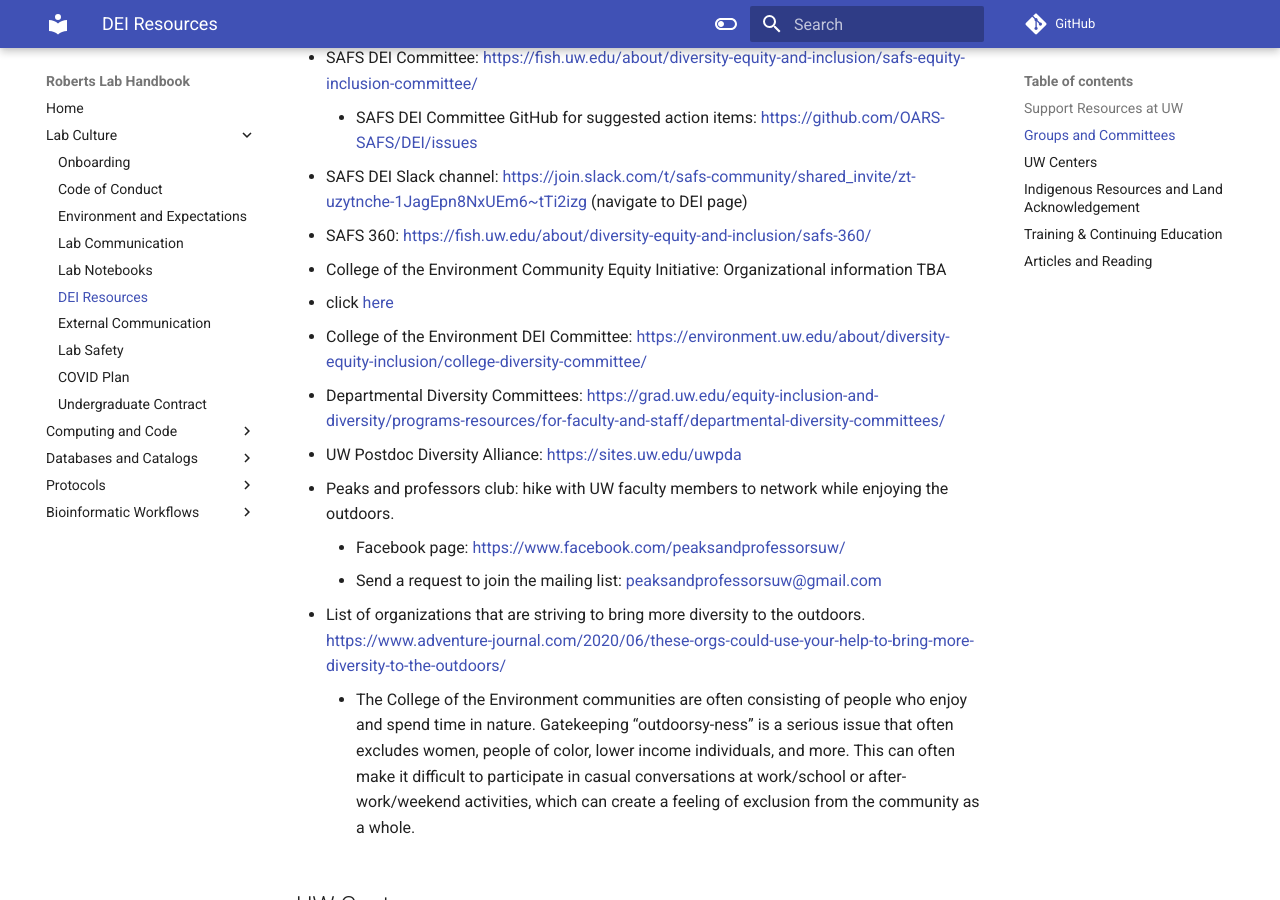
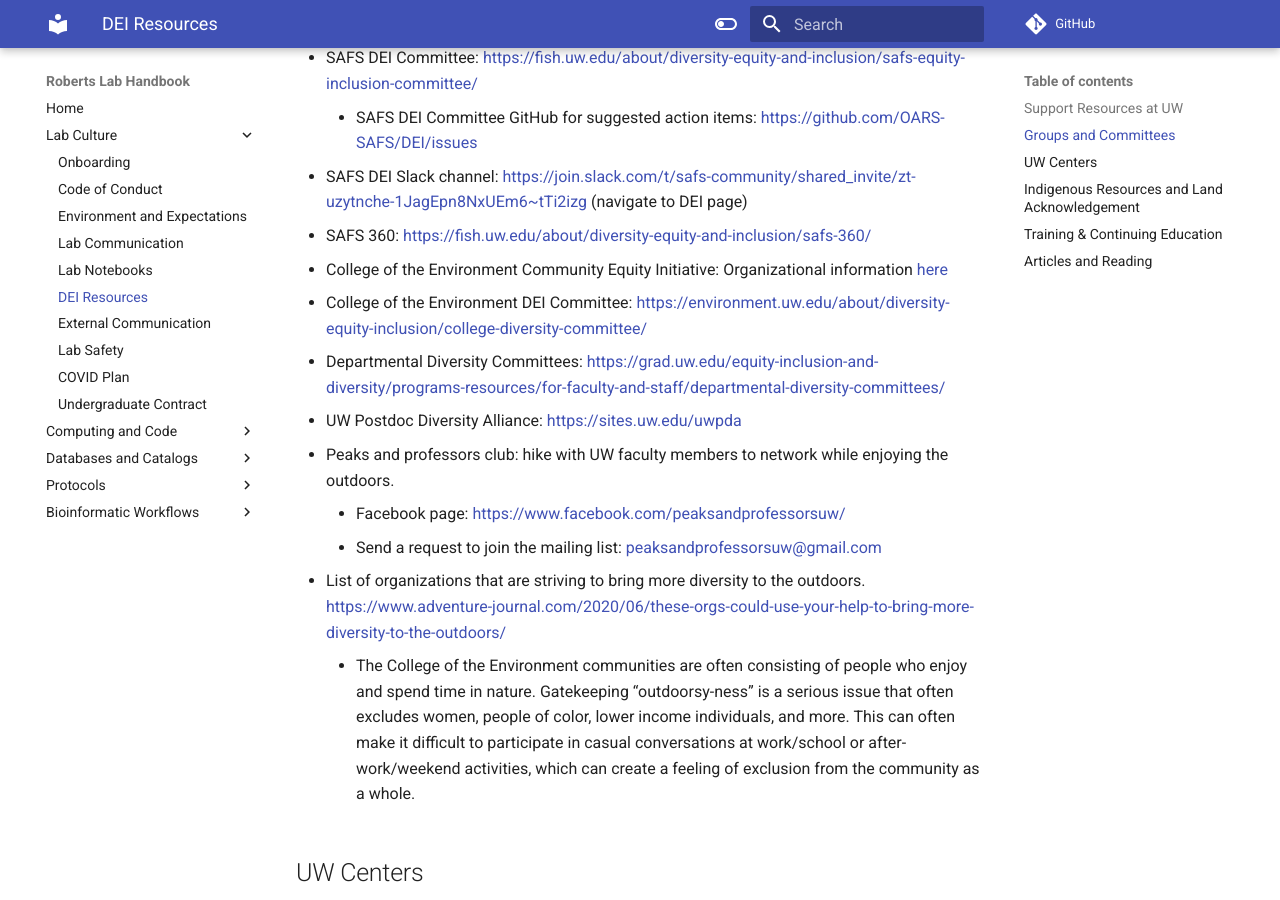
Before and after one commit to RobertsLab/resources, an MkDocs documentation site: the page built from docs/DEI-Resources.md, in a window 1280 px wide and 900 px high, scrolled down 553 px. Built offline with MkDocs 1.6.1 and Material for MkDocs 9.7.7, drawn with Linux system fonts in a browser that asks for light colours; comment, search, counter and statistics services are not loaded.

Commit message:
Update DEI-Resources.md

```diff
--- a/docs/DEI-Resources.md
+++ b/docs/DEI-Resources.md
@@ -23,8 +23,7 @@
 
 - SAFS 360: [https://fish.uw.edu/about/diversity-equity-and-inclusion/safs-360/](https://fish.uw.edu/about/diversity-equity-and-inclusion/safs-360/)
 
-- College of the Environment Community Equity Initiative: Organizational information TBA
-  - click [here](https://huskylink.washington.edu/organization/cei)
+- College of the Environment Community Equity Initiative: Organizational information [here](https://huskylink.washington.edu/organization/cei)
 
 - College of the Environment DEI Committee: [https://environment.uw.edu/about/diversity-equity-inclusion/college-diversity-committee/](https://environment.uw.edu/about/diversity-equity-inclusion/college-diversity-committee/)
 
```
